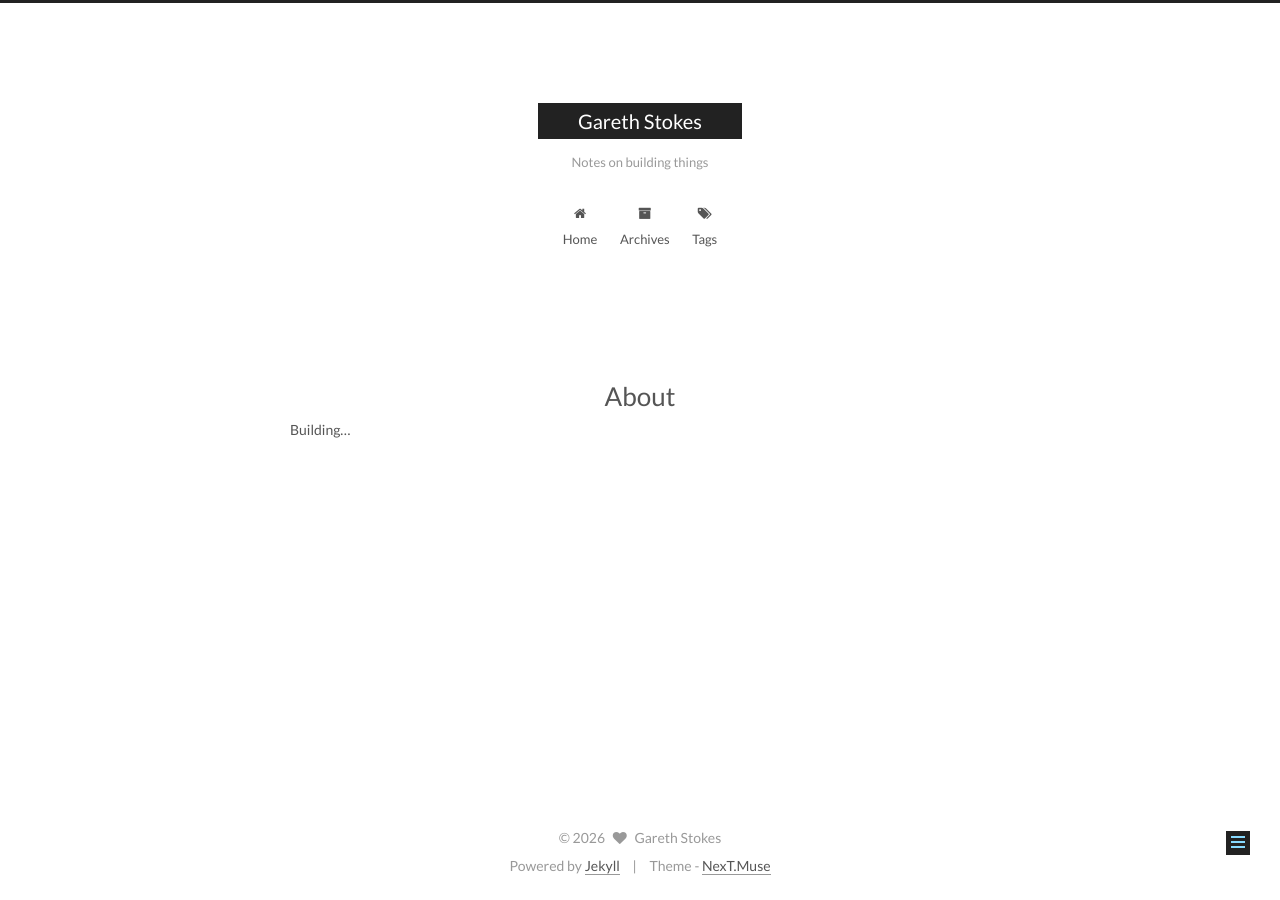
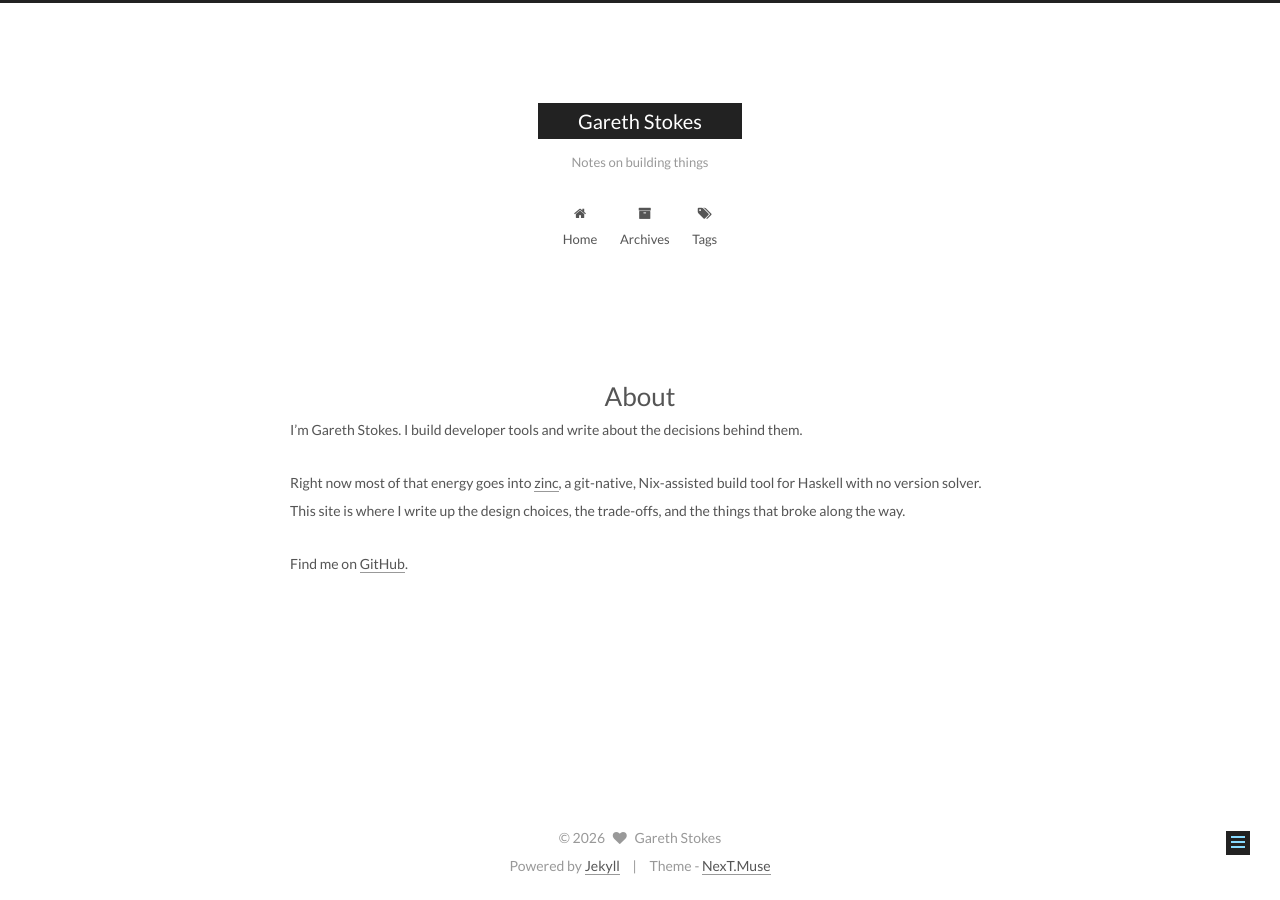
Before and after one commit to garethstokes/garethstokes.github.io, a Jekyll site: the page built from about/index.md, in a window 1280 px wide. Built offline with Jekyll 4.4.1, drawn with Linux system fonts in a browser that asks for light colours.

Commit message:
about page + GitHub social link
Co-Authored-By: Claude Opus 4.8 (1M context) <noreply@anthropic.com>

```diff
--- a/_config.yml
+++ b/_config.yml
@@ -213,8 +213,8 @@ font:
 # Social Links
 # Key is the link label showing to end users.
 # Value is the target link (E.g. GitHub: https://github.com/iissnan)
-#social:
-  #LinkLabel: Link
+social:
+  GitHub: https://github.com/garethstokes
 
 
 # Social Links Icons
--- a/about/index.md
+++ b/about/index.md
@@ -3,4 +3,12 @@ layout: page
 type: about
 ---
 
-Building...
+I'm Gareth Stokes. I build developer tools and write about the decisions behind
+them.
+
+Right now most of that energy goes into [zinc](https://github.com/garethstokes/zinc),
+a git-native, Nix-assisted build tool for Haskell with no version solver. This
+site is where I write up the design choices, the trade-offs, and the things that
+broke along the way.
+
+Find me on [GitHub](https://github.com/garethstokes).
```
